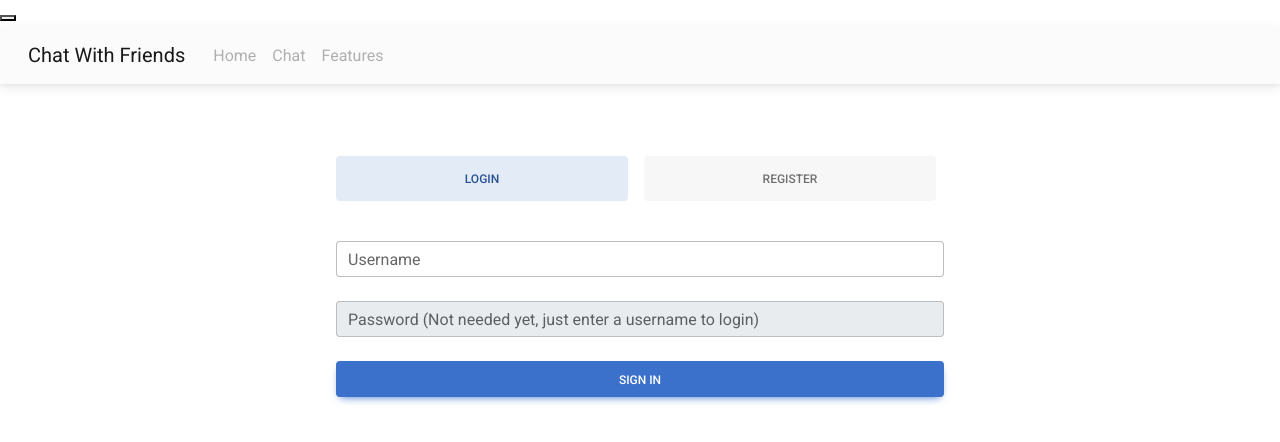
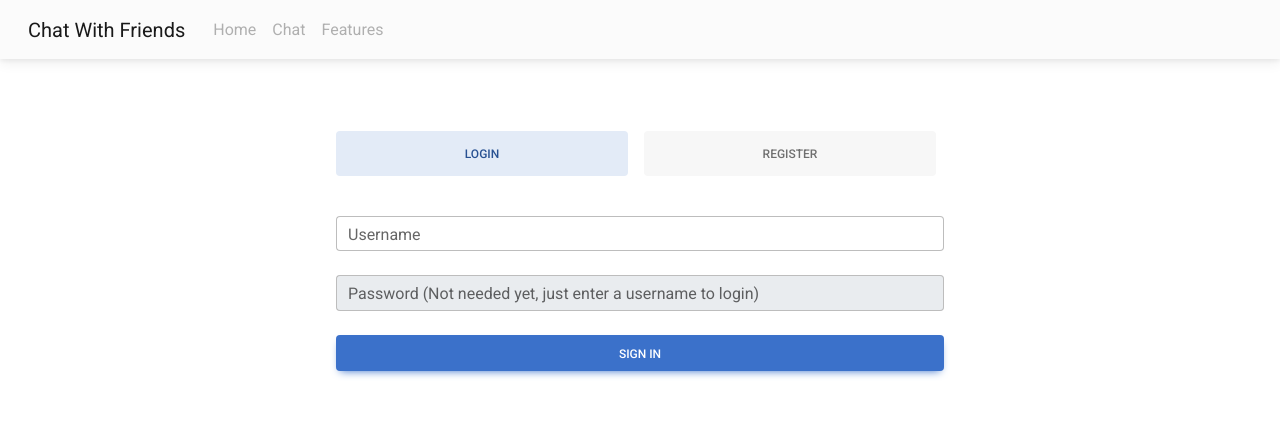
Before and after one commit to paytonshafer/Online-Chat-Room-App, a React (Create React App) app in the folder frontend/: page / in a window 1280 px wide. Shown: the top 442 px of the page. Built offline with nearby package versions, Linux system fonts and the light colour scheme; no server answers.

Commit message:
remove button taht was for testing

```diff
--- a/frontend/src/App.js
+++ b/frontend/src/App.js
@@ -13,7 +13,6 @@ const socket = socketIO.connect(`http://${process.env.REACT_APP_SERVER_IP}:${pro
 function App() {
     return (
         <div className="bg-white">
-            <button onClick={() => {console.log(socket)}}></button>
             <Router>
                 <UserProvider>
                     <NavBar socket={socket}/>
```
